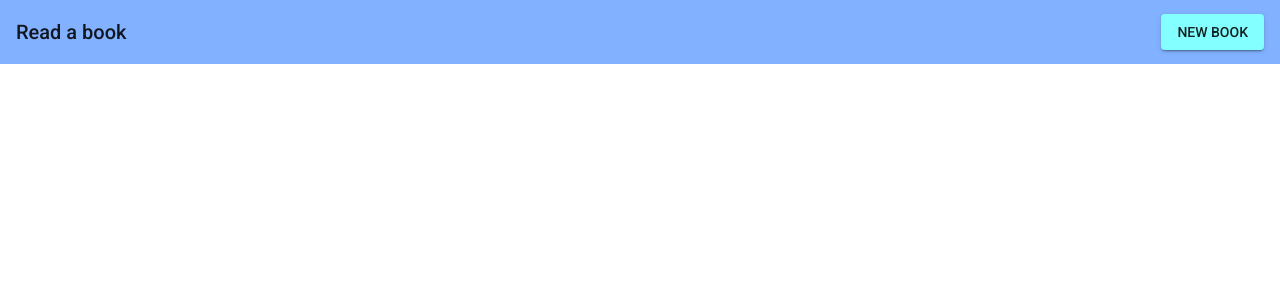
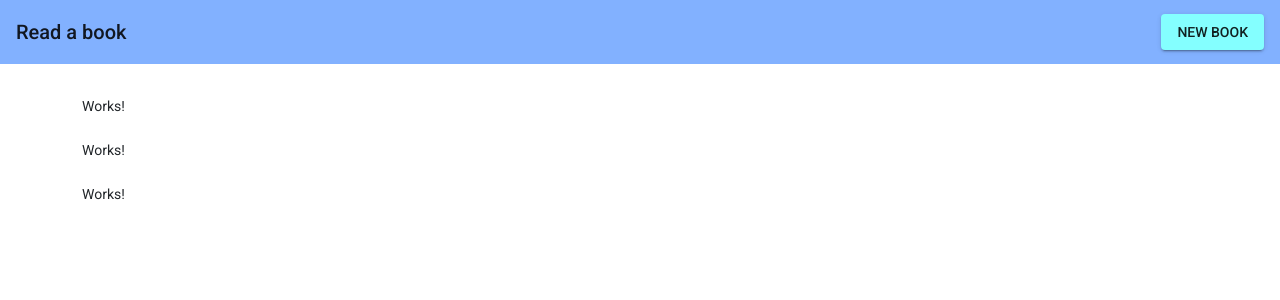
Before and after one commit to lucagalbu/readabook, an Angular app in the folder frontend/: page /start-page in a window 1280 px wide. Shown: the top 300 px of the page. Built offline with nearby package versions, Linux system fonts and the light colour scheme.

Commit message:
[front_end] Render BookComponents on StartPage
The start page now renders one BookComponent for each available book.

```diff
--- a/frontend/src/app/start-page/start-page.component.html
+++ b/frontend/src/app/start-page/start-page.component.html
@@ -1,3 +1,10 @@
 <div class="container mt-2">
-
+    <div class="row">
+        <div class="col-6">
+            <div class="mt-4" *ngFor="let book of books">
+                <app-book-card [book]="book" (click)="bookCardClicked(book)" [selected]="book===currentBook">
+                </app-book-card>
+            </div>
+        </div>
+    </div>
 </div>
```
